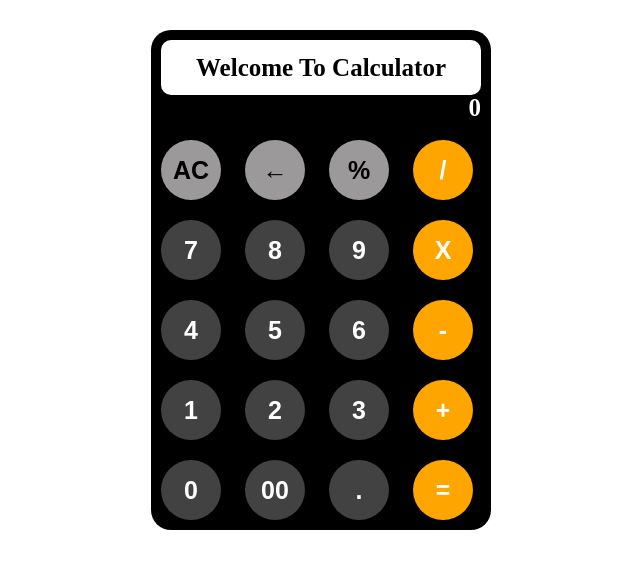
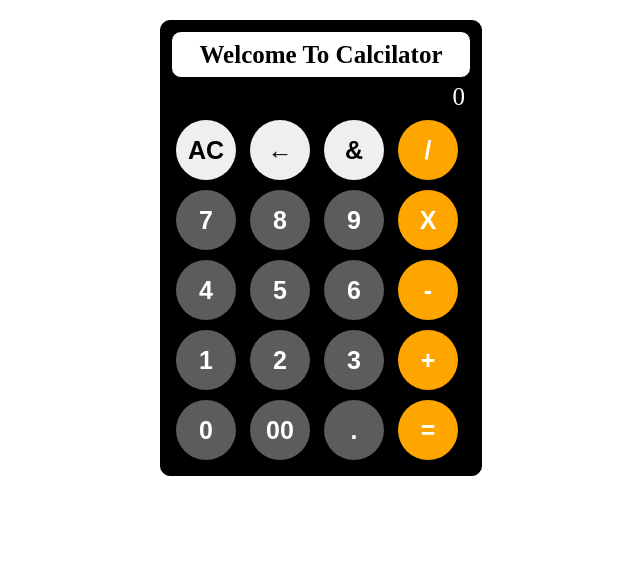
Before and after one commit to Mursel43/praktik-is-2-flex, a plain HTML site: page index.html in a window 1280 px wide. Shown: the whole page, without its empty margins (319-959 px from the left). Drawn offline with Linux system fonts and the light colour scheme.

Commit message:
Calcilator goruntu flex Guncel:2 19.02.2025

```diff
--- a/assets/css/style.css
+++ b/assets/css/style.css
@@ -1,70 +1,49 @@
-.korpus{
+.calculator{
+    border: 1px solid black;
+    width: 300px;
+    margin: 20px auto;
+    border-radius: 10px;
+    padding: 10px;
+    display: flex;
+    flex-direction: column;
     background-color: black;
-    height: 500px;
-    width: 340px;
-    border-radius: 20px;
-    margin-top: 30px;
 }
 
-.anasehife{
-    display: flex;
-    justify-content: center;
-
-}
-.basliq h1{
+.calculator .basliq{
+    border:1px solid black;
+    border-radius: 10px;
+    padding: 10px;
+    text-align: center;
     background-color: white;
-    border-radius: 10px;
-    padding: 15px;
     font-size: 25px;
     font-weight: bold;
-    display: flex;
-    justify-content: center;
-    align-items: center;
-    position: relative;
-    width: 290px;
-    top: 10px;
-    right: 10px;
-    left: 10px;
 }
-.hesablama-ekrani h2{
-    color: #fff;
-    display: flex;
+.calculator .hesablama-ekran{
+    border: 1px solid black;
+    padding: 5px;
+    text-align: end;
+    color: white;
     font-size: 25px;
-    padding: 10px;
-    justify-content: end;
+}
+
+.calculator .reqemler button{
+    width: 60px;
+    height: 60px;
+    border-radius: 50%;
+    padding:10px;
+    margin: 5px;
+    border: none;
+    font-size: 25px;
     font-weight: bold;
+
 }
 
 
-
-
-.regemler-1 button{
-    height:60px;
-    width: 60px;
-    margin: 10px;
-    border-radius: 50%;
-    font-size: 25px;
-    font-weight: bolder;
-    color: #000;
-    background-color: rgba(251, 247, 247, 0.621);
-    border: none;
-
+.reqemler button:nth-child(n+4){
+    background-color: rgba(105, 102, 102, 0.895);
+    color: #fff;
 }
-.regemler button{
-    height:60px;
-    width: 60px;
-    margin: 10px;
-    border-radius: 50%;
-    font-size: 25px;
-    font-weight: bolder;
-    color: #fff;
-    background-color: rgb(67, 66, 66);
-    border: none;
-}
- .regemler .orange{
-    background-color: orange;
- }
- .regemler-1 .orange{
+.reqemler button:nth-child(4n+4){
     background-color: orange;
     color: #fff;
- }
+}
--- a/index.html
+++ b/index.html
@@ -3,63 +3,41 @@
 <head>
     <meta charset="UTF-8">
     <meta name="viewport" content="width=device-width, initial-scale=1.0">
-    <title>Praktik is 2</title>
-    <link rel="stylesheet" href="./assets/css/reset.css">
-    <link rel="stylesheet" href="./assets/css/style.css">
+    <title>Document</title>
+    <link rel="stylesheet" href="assets/css/reset.css">
+    <link rel="stylesheet" href="assets/css/style.css">
 </head>
 <body>
-    <div class="anasehife">
-        <div class="korpus">
+
+    <div class="calculator">
         <div class="basliq">
-                <h1>Welcome To Calculator</h1>
+            Welcome To Calcilator
         </div>
-            <div class="hesablama-ekrani">
-                <h2>0</h2>
+        <div class="hesablama-ekran">
+            0
         </div>
-            <div class="regemler-1">
-                <form class="regemler-1" action="">
+        <div class="reqemler">
             <button>AC</button>
-                    <button>←</button>
-                    <button>%</button>
-                    <button class="orange">/</button>
-
-                </form>
-            </div>
-            <div class="regemler">
-                <form class="regemler" action="">
+            <button>&larr;</button>
+            <button>&</button>
+            <button>/</button>
             <button>7</button>
             <button>8</button>
             <button>9</button>
-                    <button class="orange">X</button>
-                </form>
-            </div>
-            <div class="regemler">
-                <form class="regemler" action="">
+            <button>X</button>
             <button>4</button>
             <button>5</button>
             <button>6</button>
-                    <button class="orange">-</button>
-                </form>
-            </div>
-            <div class="regemler">
-                <form class="regemler" action="">
+            <button>-</button>
             <button>1</button>
             <button>2</button>
             <button>3</button>
-                    <button class="orange">+</button>
-                </form>
-            </div>
-            <div class="regemler">
-                <form class="regemler" action="">
+            <button>+</button>
             <button>0</button>
             <button>00</button>
             <button>.</button>
-                    <button class="orange">=</button>
-                </form>
+            <button>=</button>
         </div>
     </div>
-    </div>
-
-
 </body>
 </html>
```
Also changed, not shown: assets/images/.png (added). Lines whose indentation alone changed are shown as unchanged.
